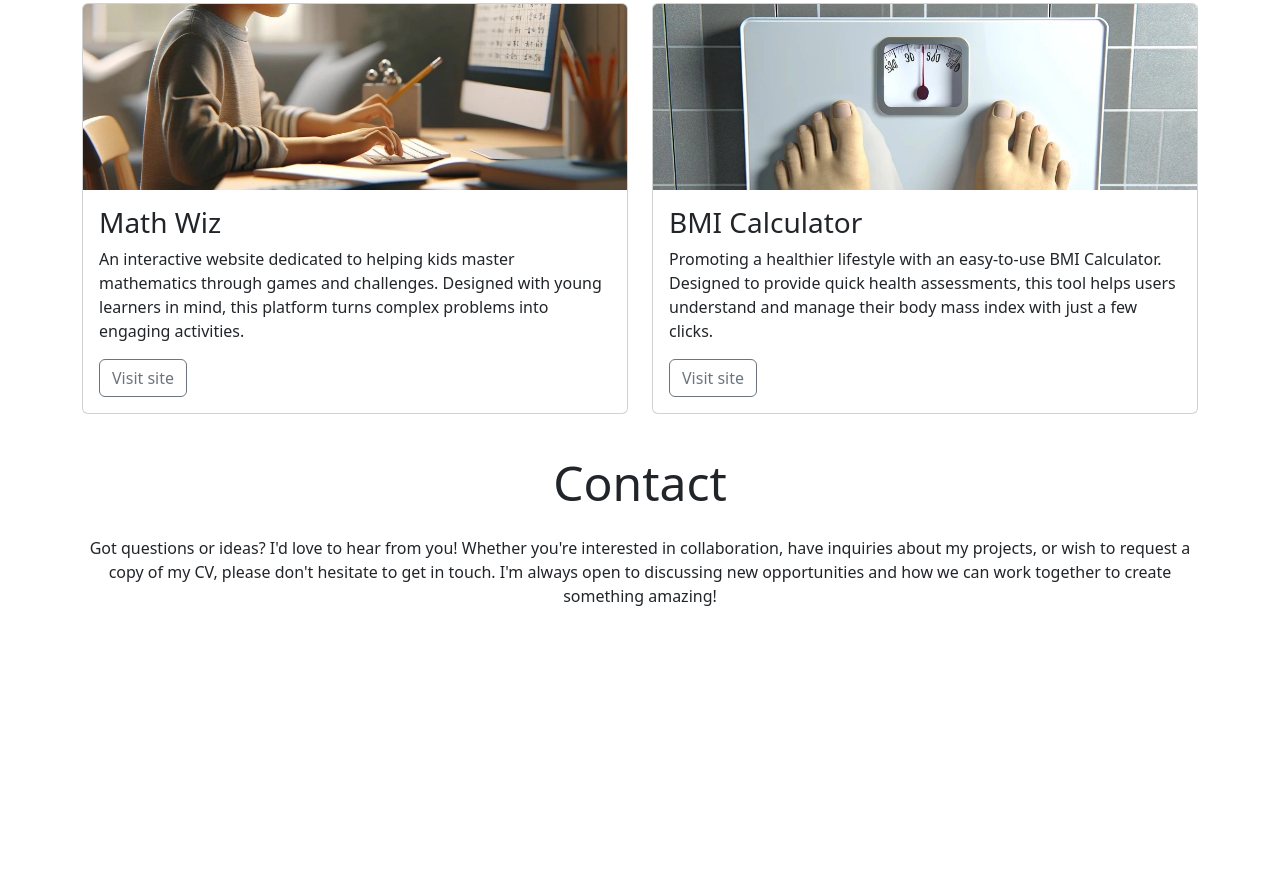
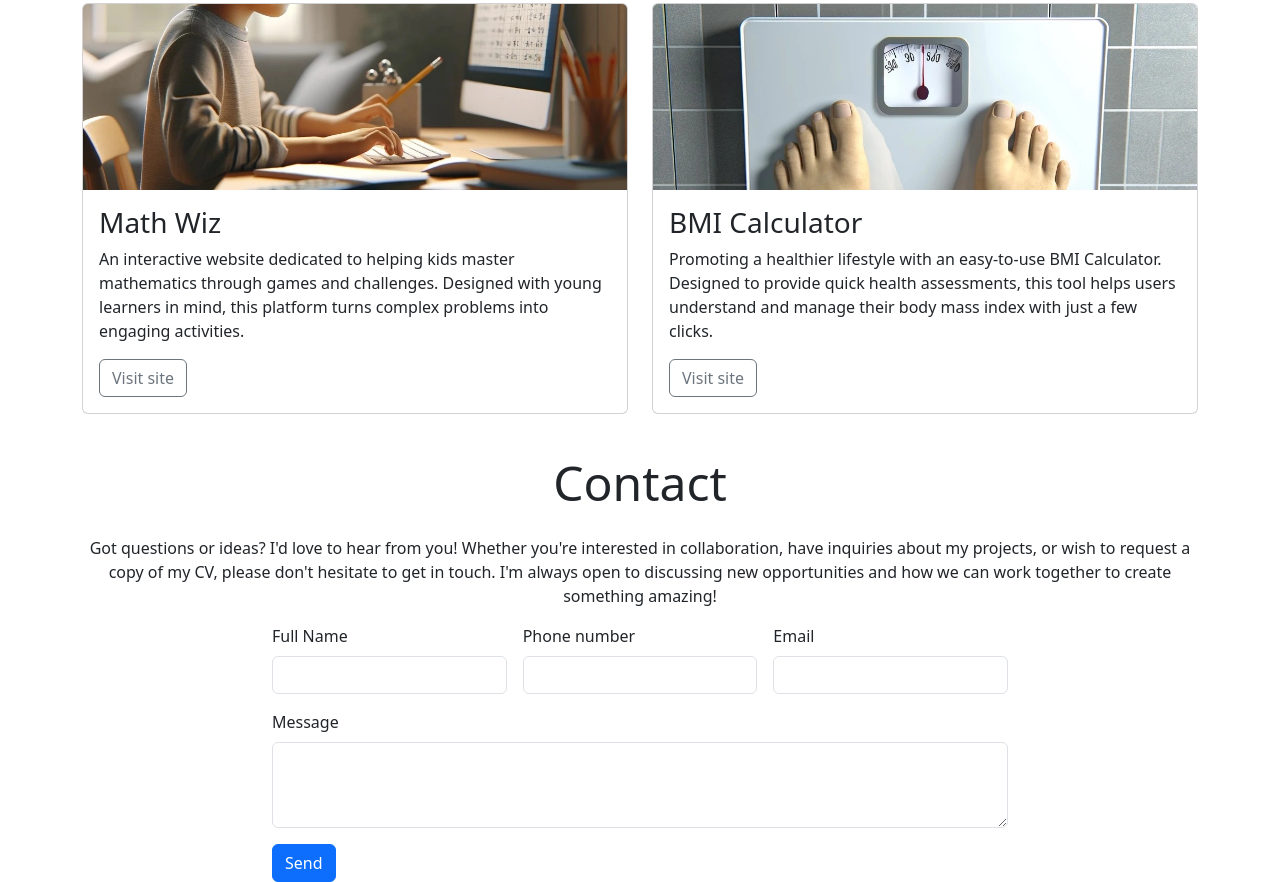
Before and after one commit to miiahedenheim/bootstrap, a plain HTML site: page index.html in a window 1280 px wide. Shown: the part 1421-2303 px from the top of the page. Before the commit the page ends 2045 px from the top, so only its background shows below. Drawn offline with nearby package versions, Linux system fonts and the light colour scheme.

Commit message:
form i footer

```diff
--- a/index.html
+++ b/index.html
@@ -193,10 +193,31 @@
             can work together to create something amazing!</p>
         </div>
         <div class="col-12 col-md-10 col-lg-8">
-          <!--Add your form here-->
 
+          <form class="row g-3">
+            <div class="col-lg-4">
+                <label for="full-name" class="form-label">Full Name</label>
+                <input type="text" class="form-control" id="full-name">
+            </div>
+            <div class="col-lg-4">
+                <label for="phonenumber" class="form-label">Phone number</label>
+                <input type="number" class="form-control" id="phonenumber">
+            </div>
+            <div class="col-lg-4">
+                <label for="email" class="form-label">Email</label>
+                <input type="email" class="form-control" id="email">
+            </div>
+            <div class="col-12">
+                <label for="message" class="form-label">Message</label>
+                <textarea class="form-control" id="message" rows="3"></textarea>
+            </div>
+            <div class="col-12">
+                <button type="submit" class="btn btn-primary">Send</button>
+            </div>
+        </form>
         </div>
       </div>
+    </div>
     </footer>
 
     <!-- Bootstrap JS Script-->
```
